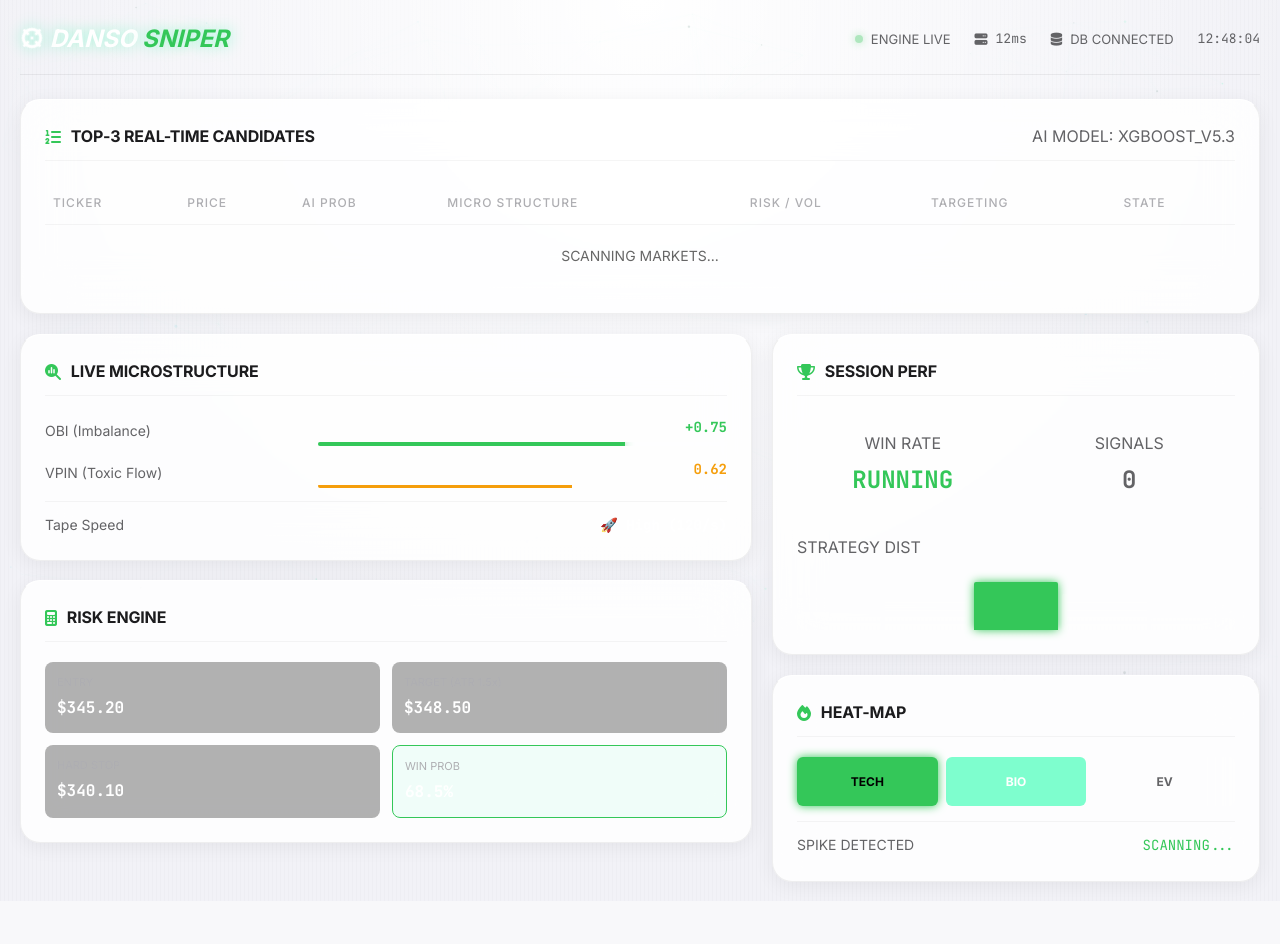
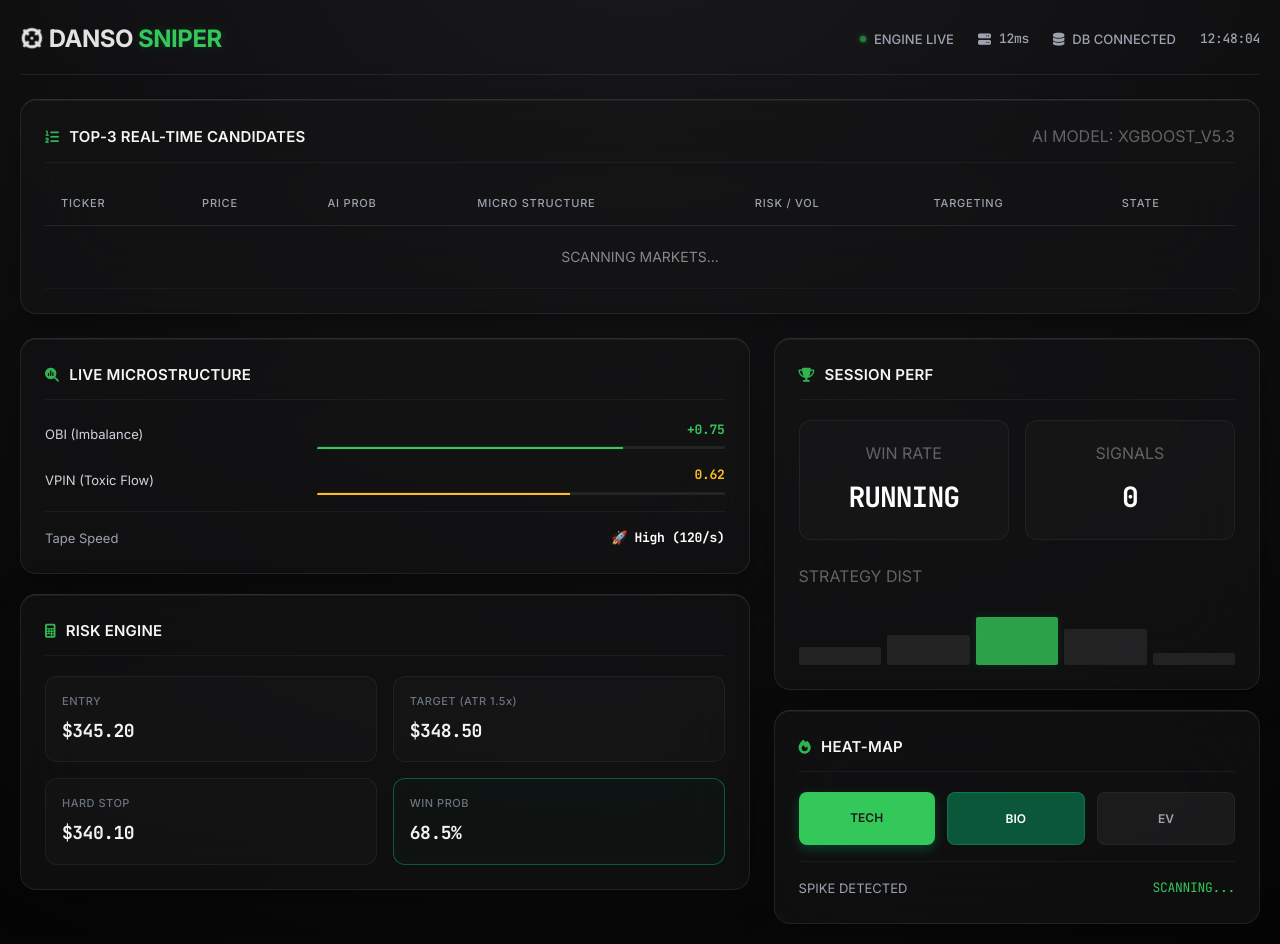
Before and after one commit to donghun0824/dansoweb, a Flask app: page /sts in a window 1280 px wide. Before the commit the page ends 894 px from the top, so only its background shows below. Run offline with Flask 3, Linux system fonts and the light colour scheme; the visitor is signed in with stand-in values (Sample User, id 1); data that the repository does not hold is empty; some libraries are stand-ins or nearby versions.

Commit message:
v20 UX Premium Metallic Theme + STS JS Visual Refactor

```diff
--- a/static/css/sts.css
+++ b/static/css/sts.css
@@ -1,9 +1,11 @@
-/* --- STS ENGINE CONSOLE STYLE --- */
+/* --- STS ENGINE CONSOLE STYLE (Premium Space Black Metallic Theme) --- */
 
 /* 1. Global Layout overrides for STS */
 .main-container.full-width {
-    max-width: 1400px; /* 대시보드는 더 넓게 */
+    max-width: 1400px;
     padding: 20px;
+    /* Clean metallic background ambiance */
+    background: radial-gradient(circle at 50% -20%, #1a1a1d 0%, #050505 100%);
 }
 
 /* Header Specific */
@@ -13,177 +15,258 @@
     align-items: center;
     margin-bottom: 24px;
     padding-bottom: 16px;
-    border-bottom: 1px solid var(--border-primary);
+    /* Metallic separator line */
+    border-bottom: 1px solid rgba(255, 255, 255, 0.08);
 }
 
 .brand-logo {
     font-family: var(--font-primary);
     font-size: 24px;
-    font-weight: 800;
-    font-style: italic;
-    color: #fff;
-    text-shadow: 0 0 15px rgba(0, 255, 157, 0.4);
+    font-weight: 700; /* Adjusted for clean readability */
+    font-style: normal; /* Removed italic for modern look */
+    color: #e2e2e2; /* Matte White */
+    text-shadow: none; /* Removed neon glow */
+    letter-spacing: -0.5px;
 }
-.brand-logo span { color: var(--neon-green); }
+.brand-logo span {
+    color: var(--neon-green);
+    text-shadow: 0 0 10px rgba(0, 255, 157, 0.15); /* Very subtle accent glow */
+}
 
 .system-status {
     display: flex; gap: 24px;
     font-size: 13px;
-    color: var(--text-secondary);
+    color: #9ca3af; /* Matte Gray */
+    font-weight: 500;
 }
 .status-item { display: flex; align-items: center; gap: 8px; }
 .dot {
-    width: 8px; height: 8px; background: var(--neon-green);
-    border-radius: 50%; box-shadow: 0 0 8px var(--neon-green);
+    width: 6px; height: 6px; /* Smaller, sharper dot */
+    background: var(--neon-green);
+    border-radius: 50%;
+    box-shadow: 0 0 4px var(--neon-green); /* Minimal glow */
 }
-.blink { animation: blinker 2s infinite; }
-@keyframes blinker { 50% { opacity: 0.3; } }
+.blink { animation: blinker 3s infinite; } /* Slower, elegant pulse */
+@keyframes blinker {
+    0%, 100% { opacity: 1; }
+    50% { opacity: 0.4; }
+}
 
 /* 2. Grid System */
 .sts-grid {
     display: grid;
-    grid-template-columns: 1.5fr 1fr; /* 1.5 : 1 비율 */
-    gap: 20px;
+    grid-template-columns: 1.5fr 1fr;
+    gap: 24px; /* Increased gap for cleaner layout */
 }
-.full-span { grid-column: 1 / -1; } /* 첫번째 줄은 꽉 차게 */
+.full-span { grid-column: 1 / -1; }
 
 /* Mobile Responsive */
 @media (max-width: 900px) {
     .sts-grid { grid-template-columns: 1fr; }
 }
 
-/* 3. Glass Card & Typography Utils */
+/* 3. Premium Glass-Metal Card & Typography Utils */
 .glass-card {
-    background: var(--bg-card);
-    backdrop-filter: blur(24px);
-    border: 1px solid var(--border-primary);
-    border-top: 1px solid var(--glass-highlight);
-    border-radius: var(--radius-main);
+    /* Deep Space Black Metallic Surface */
+    background: rgba(20, 20, 22, 0.6);
+    backdrop-filter: blur(40px);
+    -webkit-backdrop-filter: blur(40px);
+
+    /* Metallic Rim Border */
+    border: 1px solid rgba(255, 255, 255, 0.08);
+    border-top: 1px solid rgba(255, 255, 255, 0.12); /* Subtle top light catch */
+
+    border-radius: 16px; /* Tighter radius for premium feel */
     padding: 24px;
-    box-shadow: var(--shadow-primary);
+
+    /* Soft Ambient Shadow (Elevation) */
+    box-shadow:
+        0 10px 40px -10px rgba(0, 0, 0, 0.5),
+        inset 0 1px 0 rgba(255, 255, 255, 0.05);
 }
 
 .card-header {
     display: flex; justify-content: space-between; align-items: center;
-    margin-bottom: 20px; padding-bottom: 10px;
-    border-bottom: 1px solid var(--border-secondary);
+    margin-bottom: 20px; padding-bottom: 12px;
+    border-bottom: 1px solid rgba(255, 255, 255, 0.05);
 }
 .card-header h3 {
-    margin: 0; font-size: 16px;
-    color: var(--text-primary);
+    margin: 0; font-size: 15px;
+    color: #f5f5f5; /* Clean White */
+    font-weight: 600;
     display: flex; align-items: center; gap: 10px;
+    letter-spacing: 0.2px;
 }
-.card-header h3 i { color: var(--neon-green); }
+.card-header h3 i {
+    color: var(--neon-green);
+    font-size: 14px;
+    opacity: 0.9;
+}
 
-.mono-text { font-family: var(--font-mono); }
+.mono-text {
+    font-family: 'JetBrains Mono', monospace;
+    letter-spacing: -0.3px;
+}
 .text-green { color: var(--neon-green); }
-.text-dim { color: var(--text-tertiary); }
-.text-warn { color: #f59e0b; } /* Attention Yellow */
-.text-highlight { color: #fff; font-weight: bold; }
+.text-dim { color: #6b7280; } /* Muted Gray */
+.text-warn { color: #fbbf24; } /* Warm Amber */
+.text-highlight { color: #ffffff; font-weight: 600; }
 .mb-20 { margin-bottom: 20px; }
 .mt-15 { margin-top: 15px; }
 
-/* 4. Table Styles */
+/* 4. Table Styles - Clean Minimalist */
 .sts-table { width: 100%; border-collapse: collapse; font-size: 14px; }
 .sts-table th {
-    text-align: left; color: var(--text-tertiary); font-weight: 500;
-    padding: 12px 8px; border-bottom: 1px solid var(--border-secondary);
-    font-size: 12px; letter-spacing: 1px;
+    text-align: left;
+    color: #9ca3af;
+    font-weight: 500;
+    padding: 12px 16px;
+    border-bottom: 1px solid rgba(255, 255, 255, 0.08);
+    font-size: 11px;
+    text-transform: uppercase;
+    letter-spacing: 0.8px;
 }
 .sts-table td {
-    padding: 16px 8px; border-bottom: 1px solid rgba(255,255,255,0.03);
-    color: var(--text-secondary); vertical-align: middle;
+    padding: 16px;
+    border-bottom: 1px solid rgba(255, 255, 255, 0.03);
+    color: #e5e7eb;
+    vertical-align: middle;
+    font-weight: 400;
 }
 
+/* Ticker Badge - Metallic Chip Style */
 .ticker-badge {
+    background: rgba(255, 255, 255, 0.05);
+    color: #fff;
+    padding: 6px 10px; border-radius: 6px;
+    font-family: var(--font-mono);
+    font-weight: 600; font-size: 13px;
+    border: 1px solid rgba(255, 255, 255, 0.1);
+    box-shadow: 0 2px 4px rgba(0,0,0,0.2);
+}
+
+/* Status Badges */
+.status-badge {
+    padding: 4px 10px; border-radius: 99px;
+    font-size: 10px; font-weight: 700; letter-spacing: 0.5px;
+    text-transform: uppercase;
+}
+.status-badge.aiming {
     background: rgba(0, 255, 157, 0.1);
     color: var(--neon-green);
-    padding: 6px 12px; border-radius: 6px;
-    font-family: var(--font-mono); font-weight: 700;
-    border: 1px solid rgba(0, 255, 157, 0.2);
-}
-
-.status-badge {
-    padding: 4px 10px; border-radius: 99px;
-    font-size: 11px; font-weight: 700; letter-spacing: 0.5px;
-}
-.status-badge.aiming {
-    background: rgba(0, 255, 157, 0.15); color: var(--neon-green);
-    border: 1px solid var(--neon-green);
-    animation: pulse-border 1.5s infinite;
+    border: 1px solid rgba(0, 255, 157, 0.3);
+    /* Removed heavy pulse, kept subtle ring */
+    box-shadow: 0 0 0 1px rgba(0, 255, 157, 0.1);
 }
 .status-badge.watching {
-    background: rgba(255, 255, 255, 0.05); color: var(--text-tertiary);
-    border: 1px solid var(--border-secondary);
-}
-@keyframes pulse-border {
-    0% { box-shadow: 0 0 0 0 rgba(0, 255, 157, 0.4); }
-    70% { box-shadow: 0 0 0 6px rgba(0, 255, 157, 0); }
-    100% { box-shadow: 0 0 0 0 rgba(0, 255, 157, 0); }
+    background: rgba(255, 255, 255, 0.03);
+    color: #6b7280;
+    border: 1px solid rgba(255, 255, 255, 0.08);
 }
 
 /* 5. Microstructure & Risk Components */
 .micro-row {
     display: flex; justify-content: space-between; align-items: center;
-    margin-bottom: 12px; font-size: 14px;
+    margin-bottom: 16px; font-size: 13px; color: #d1d5db;
 }
 .micro-item {
     display: flex; justify-content: space-between; align-items: center;
-    padding-top: 12px; border-top: 1px solid var(--border-secondary);
-    font-size: 14px;
+    padding-top: 16px; margin-top: 16px;
+    border-top: 1px solid rgba(255, 255, 255, 0.05);
+    font-size: 13px; color: #9ca3af;
 }
 .progress-wrapper { text-align: right; width: 60%; }
-.val-text { font-size: 14px; font-weight: bold; display: block; margin-bottom: 4px; }
+.val-text { font-size: 13px; font-weight: 600; display: block; margin-bottom: 6px; }
+
+/* Progress Bar - Sleek Minimal */
 .progress-bg {
-    height: 4px; background: rgba(255,255,255,0.1);
+    height: 3px;
+    background: rgba(255, 255, 255, 0.08);
     border-radius: 2px; overflow: hidden;
 }
-.progress-fill { height: 100%; transition: width 0.5s; }
-.progress-fill.green { background: var(--neon-green); box-shadow: 0 0 10px var(--neon-green); }
-.progress-fill.warn { background: #f59e0b; }
+.progress-fill { height: 100%; transition: width 0.6s cubic-bezier(0.16, 1, 0.3, 1); }
+.progress-fill.green {
+    background: var(--neon-green);
+    box-shadow: 0 0 8px rgba(0, 255, 157, 0.2); /* Reduced glow */
+}
+.progress-fill.warn { background: #fbbf24; }
 
 .risk-grid {
-    display: grid; grid-template-columns: 1fr 1fr; gap: 12px;
+    display: grid; grid-template-columns: 1fr 1fr; gap: 16px;
 }
 .risk-item {
-    background: rgba(0,0,0,0.3); padding: 12px; border-radius: 8px;
-    display: flex; flex-direction: column; gap: 4px;
+    background: rgba(255, 255, 255, 0.02); /* Very subtle fill */
+    padding: 16px; border-radius: 12px;
+    border: 1px solid rgba(255, 255, 255, 0.05);
+    display: flex; flex-direction: column; gap: 6px;
 }
-.risk-item .label { font-size: 11px; color: var(--text-tertiary); }
-.risk-item .value { font-size: 16px; font-weight: 700; color: #fff; }
-.risk-item.highlight { border: 1px solid var(--neon-green); background: rgba(0, 255, 157, 0.05); }
+.risk-item .label { font-size: 11px; color: #6b7280; font-weight: 500; letter-spacing: 0.5px; }
+.risk-item .value { font-size: 18px; font-weight: 600; color: #f3f4f6; letter-spacing: -0.5px; }
+.risk-item.highlight {
+    border: 1px solid rgba(0, 255, 157, 0.3);
+    background: rgba(0, 255, 157, 0.02);
+    box-shadow: inset 0 0 20px rgba(0, 255, 157, 0.02);
+}
 
 /* 6. Performance & Heatmap */
-.stat-flex { display: flex; gap: 15px; margin-bottom: 20px; }
+.stat-flex { display: flex; gap: 16px; margin-bottom: 24px; }
 .stat-box {
     flex: 1; text-align: center;
-    background: rgba(255,255,255,0.03); padding: 15px; border-radius: 12px;
+    background: rgba(255, 255, 255, 0.02);
+    padding: 20px; border-radius: 12px;
+    border: 1px solid rgba(255, 255, 255, 0.05);
 }
-.stat-box .val { font-size: 24px; font-weight: 700; margin-top: 5px; }
+.stat-box .val {
+    font-size: 28px; font-weight: 700; margin-top: 8px;
+    color: #fff; letter-spacing: -1px;
+}
 
 .chart-mini { margin-top: 10px; }
 .bar-chart {
-    display: flex; align-items: flex-end; gap: 4px;
-    height: 60px; margin-top: 10px;
+    display: flex; align-items: flex-end; gap: 6px;
+    height: 60px; margin-top: 15px;
 }
-.bar { flex: 1; background: rgba(255,255,255,0.1); border-radius: 2px 2px 0 0; }
-.bar.active { background: var(--neon-green); box-shadow: 0 0 10px var(--neon-green); }
+.bar {
+    flex: 1;
+    background: rgba(255, 255, 255, 0.08);
+    border-radius: 2px;
+}
+.bar.active {
+    background: var(--neon-green);
+    opacity: 0.8; /* Matte finish */
+    box-shadow: 0 0 8px rgba(0, 255, 157, 0.15);
+}
 
-.heatmap-grid { display: flex; gap: 8px; }
+.heatmap-grid { display: flex; gap: 12px; }
 .heat-block {
-    flex: 1; padding: 15px 0; text-align: center;
-    border-radius: 6px; font-weight: 700; font-size: 12px; color: #000;
+    flex: 1; padding: 16px 0; text-align: center;
+    border-radius: 8px; font-weight: 600; font-size: 12px;
+    color: #1a1a1a;
+    transition: transform 0.2s;
 }
-.heat-block.hot { background: var(--neon-green); box-shadow: 0 0 10px var(--neon-green); }
-.heat-block.warm { background: rgba(0, 255, 157, 0.5); color: #fff; }
-.heat-block.cool { background: rgba(255, 255, 255, 0.1); color: var(--text-secondary); }
+.heat-block.hot {
+    background: var(--neon-green);
+    box-shadow: 0 4px 12px rgba(0, 255, 157, 0.2);
+}
+.heat-block.warm {
+    background: rgba(0, 255, 157, 0.3);
+    color: #fff;
+    border: 1px solid rgba(0, 255, 157, 0.2);
+}
+.heat-block.cool {
+    background: rgba(255, 255, 255, 0.05);
+    color: #9ca3af;
+    border: 1px solid rgba(255, 255, 255, 0.05);
+}
 
 /* Mini Bar in Table */
 .mini-bar {
-    width: 80px; height: 4px; background: rgba(255,255,255,0.1);
-    border-radius: 2px;
+    width: 80px; height: 3px;
+    background: rgba(255, 255, 255, 0.08);
+    border-radius: 2px; overflow: hidden;
 }
 .mini-bar div {
     height: 100%; background: var(--neon-green);
-    box-shadow: 0 0 5px var(--neon-green);
+    /* No heavy shadow, just clean fill */
+    opacity: 0.9;
 }
--- a/static/js/sts.js
+++ b/static/js/sts.js
@@ -28,7 +28,8 @@ class Star {
         this.speedX = (Math.random() - 0.5) * 0.2;
         this.speedY = (Math.random() * 0.5) + 0.1;
         this.opacity = Math.random() * 0.5 + 0.1;
-        this.color = ['#052e22', '#00ff9d', '#ffffff', '#00bcd4'][Math.floor(Math.random() * 4)];
+        // Softened palette for premium feel
+        this.color = ['#222222', '#00ff9d', '#e0e0e0', '#888888'][Math.floor(Math.random() * 4)];
     }
     update() {
         this.x += this.speedX; this.y -= this.speedY;
@@ -43,7 +44,7 @@ class Star {
 
 function initParticles() { particles = []; for (let i = 0; i < particleCount; i++) particles.push(new Star()); }
 function drawConnections() {
-    ctx.globalAlpha = 0.05; ctx.strokeStyle = '#00ff9d'; ctx.lineWidth = 0.5;
+    ctx.globalAlpha = 0.05; ctx.strokeStyle = '#cccccc'; ctx.lineWidth = 0.5; // Softer connection line
     for (let i = 0; i < particles.length; i++) {
         for (let j = i + 1; j < particles.length; j++) {
             const dx = particles[i].x - particles[j].x;
@@ -79,7 +80,6 @@ setInterval(updateClock, 1000);
 updateClock();
 
 // 2. 데이터 가져오기 (Polling 방식: 1.5초마다 DB 조회)
-// 웹소켓 서버가 없으므로 이 방식이 가장 확실합니다.
 async function updateDashboard() {
     try {
         const res = await fetch('/api/sts/status');
@@ -98,7 +98,7 @@ async function updateDashboard() {
             renderMicroPanel(data.targets[0]);
         }
 
-        // (C) 상단 정보창 업데이트 (이게 아까 에러나던 부분)
+        // (C) 상단 정보창 업데이트
         if (els.signals) els.signals.innerText = data.targets.length;
         if (els.winrate) els.winrate.innerText = "RUNNING";
 
@@ -109,10 +109,10 @@ async function updateDashboard() {
 
 function renderTable(targets) {
     if (!els.tbody) return;
-    els.tbody.innerHTML = ''; // 기존 "JMIA" 등 가짜 데이터 삭제
+    els.tbody.innerHTML = '';
 
     if (targets.length === 0) {
-        els.tbody.innerHTML = `<tr><td colspan="7" style="text-align:center; padding:20px; color:#666;">SCANNING MARKETS...</td></tr>`;
+        els.tbody.innerHTML = `<tr><td colspan="7" style="text-align:center; padding:20px; color:#888;">SCANNING MARKETS...</td></tr>`;
         return;
     }
 
@@ -128,10 +128,12 @@ function renderTable(targets) {
         let statusText = 'WATCHING';
         let rowClass = '';
 
+        // Modified visual states for cleaner premium feel
         if (item.status === 'FIRED') {
             statusClass = 'fired';
             statusText = 'FIRED';
-            rowClass = 'style="background: rgba(255, 51, 51, 0.1);"';
+            // Softer emergency red, less aggressive
+            rowClass = 'style="background: rgba(255, 50, 50, 0.05);"';
         } else if (scoreVal >= 60 || item.status === 'AIMING') {
             statusClass = 'aiming';
             statusText = 'AIMING';
@@ -141,12 +143,13 @@ function renderTable(targets) {
         const vpinVal = item.vpin || 0;
         const barWidth = Math.min(Math.abs(obi) * 50 + 50, 100);
 
-        // 리스크 텍스트
+        // 리스크 텍스트 - Cleaned up styling logic
         let riskText = 'Low';
         if (vpinVal > 0.6) riskText = 'Extreme';
         else if (vpinVal > 0.4) riskText = 'High';
         else if (vpinVal > 0.2) riskText = 'Med';
 
+        // Updated Table Row Render - Clean contrast, minimal neon
         const html = `
             <tr ${rowClass}>
                 <td><span class="ticker-badge">$${ticker}</span></td>
@@ -154,7 +157,7 @@ function renderTable(targets) {
                 <td class="mono-text ${scoreVal >= 80 ? 'text-green' : 'text-dim'}">${score}</td>
                 <td>
                     <div class="mini-bar">
-                        <div style="width:${barWidth}%; opacity:${Math.min(Math.abs(obi)+0.3, 1)}"></div>
+                        <div style="width:${barWidth}%; opacity:${Math.min(Math.abs(obi)+0.5, 1)}"></div>
                     </div>
                 </td>
                 <td><span class="text-dim">${riskText}</span></td>
@@ -173,10 +176,11 @@ function renderMicroPanel(topItem) {
     const vpin = (topItem.vpin || 0).toFixed(2);
     const speed = topItem.tick_speed || 0;
 
+    // Updated Micro Panel - Removed glow text classes, using clean semantic styles
     els.microPanel.innerHTML = `
         <div class="micro-row">
             <span>TARGET FOCUS</span>
-            <span class="text-green mono-text" style="font-weight:bold;">$${topItem.ticker}</span>
+            <span class="text-highlight mono-text" style="font-weight:700;">$${topItem.ticker}</span>
         </div>
         <div class="micro-row">
             <span>OBI (Order Flow)</span>
@@ -206,13 +210,20 @@ function renderMicroPanel(topItem) {
     const setVal = (id, val) => { const e = document.getElementById(id); if(e) e.innerText = val; };
 
     setVal('risk-entry', '$' + price.toFixed(2));
-    setVal('risk-target', '$' + (price + atrSim * 1.5).toFixed(2));
+
+    const targetEl = document.getElementById('risk-target');
+    if (targetEl) {
+        targetEl.innerText = "TRAILING 🚀"; // Strategic indicator
+        targetEl.style.color = "#00ff9d";   // Kept accent green for key signal
+    }
+
     setVal('risk-stop', '$' + (price - atrSim).toFixed(2));
 
     const probEl = document.getElementById('risk-prob');
     if (probEl) {
         const prob = (topItem.ai_score || 0);
         probEl.innerText = prob.toFixed(1) + '%';
+        // Clean conditional styling: Green only for high confidence
         probEl.className = prob >= 80 ? "value mono-text text-green" : "value mono-text";
     }
 }
```
